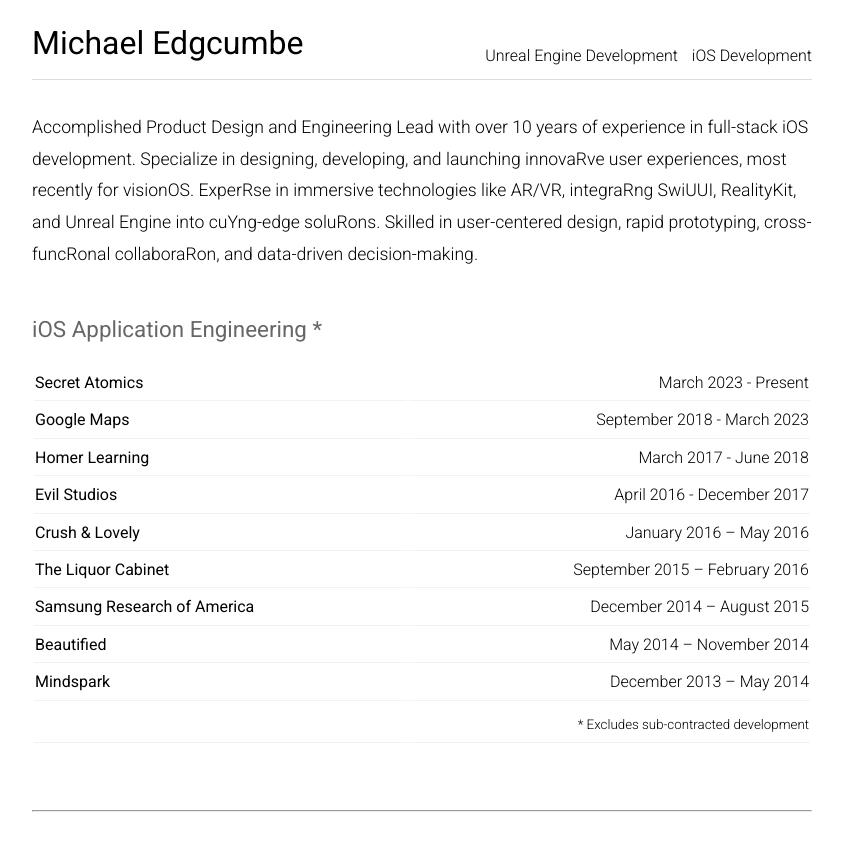
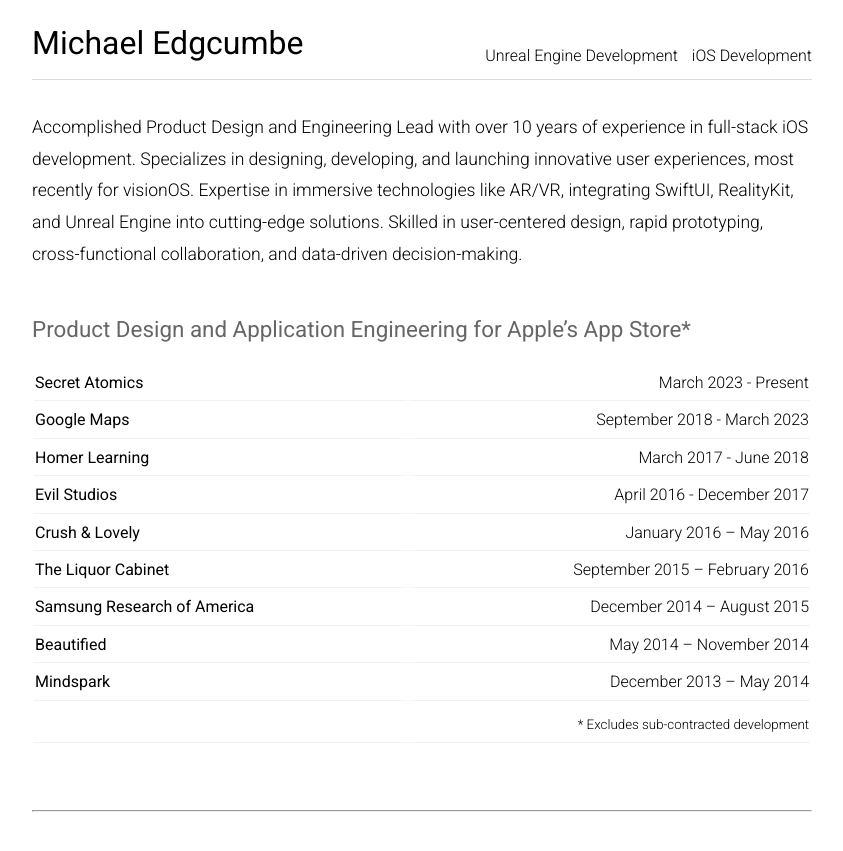
Before and after one commit to voxels/voxels.github.io, a Jekyll site: the page built from professional_experience_092024.md, in a window 1280 px wide and 900 px high. Shown: the top 851 px of the window, without its empty margins (218-1061 px from the left). Built offline with Jekyll 4.4.1, drawn with Linux system fonts in a browser that asks for light colours.

Commit message:
Updating professional experience

```diff
--- a/professional_experience_092024.md
+++ b/professional_experience_092024.md
@@ -5,12 +5,9 @@
 ---
 
 <a name="summary"></a>
-<p>Accomplished Product Design and Engineering Lead with over 10 years of experience in full-stack iOS development.
-Specialize in designing, developing, and launching innovaRve user experiences, most recently for visionOS. ExperRse in
-immersive technologies like AR/VR, integraRng SwiUUI, RealityKit, and Unreal Engine into cuYng-edge soluRons. Skilled
-in user-centered design, rapid prototyping, cross-funcRonal collaboraRon, and data-driven decision-making.</p>
+<p>Accomplished Product Design and Engineering Lead with over 10 years of experience in full-stack iOS development. Specializes in designing, developing, and launching innovative user experiences, most recently for visionOS. Expertise in immersive technologies like AR/VR, integrating SwiftUI, RealityKit, and Unreal Engine into cutting-edge solutions. Skilled in user-centered design, rapid prototyping, cross-functional collaboration, and data-driven decision-making.</p>
 
-#### iOS Application Engineering *
+#### Product Design and Application Engineering for Apple's App Store*
 
 <table style="width:100%">
 <tr><td><a href="secret-atomics">Secret Atomics</a></td><td align="right">March 2023 - Present</td></tr>
```
